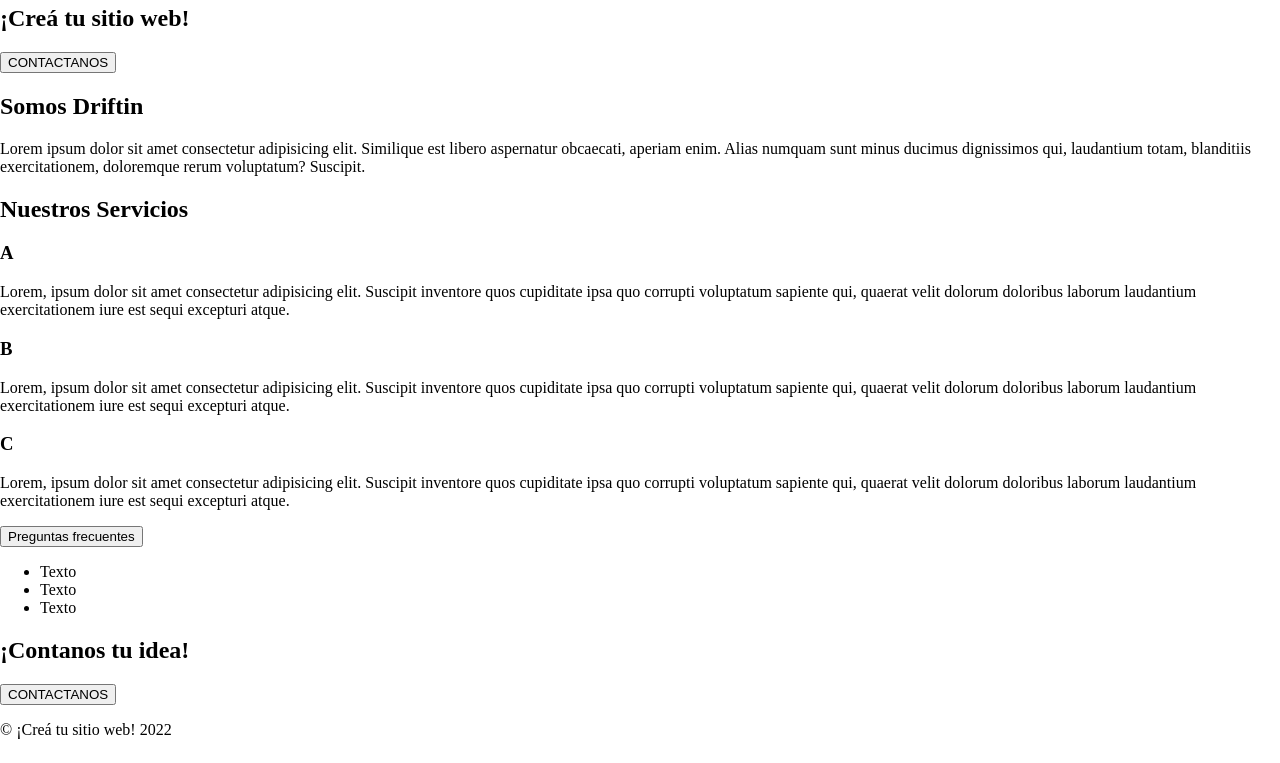
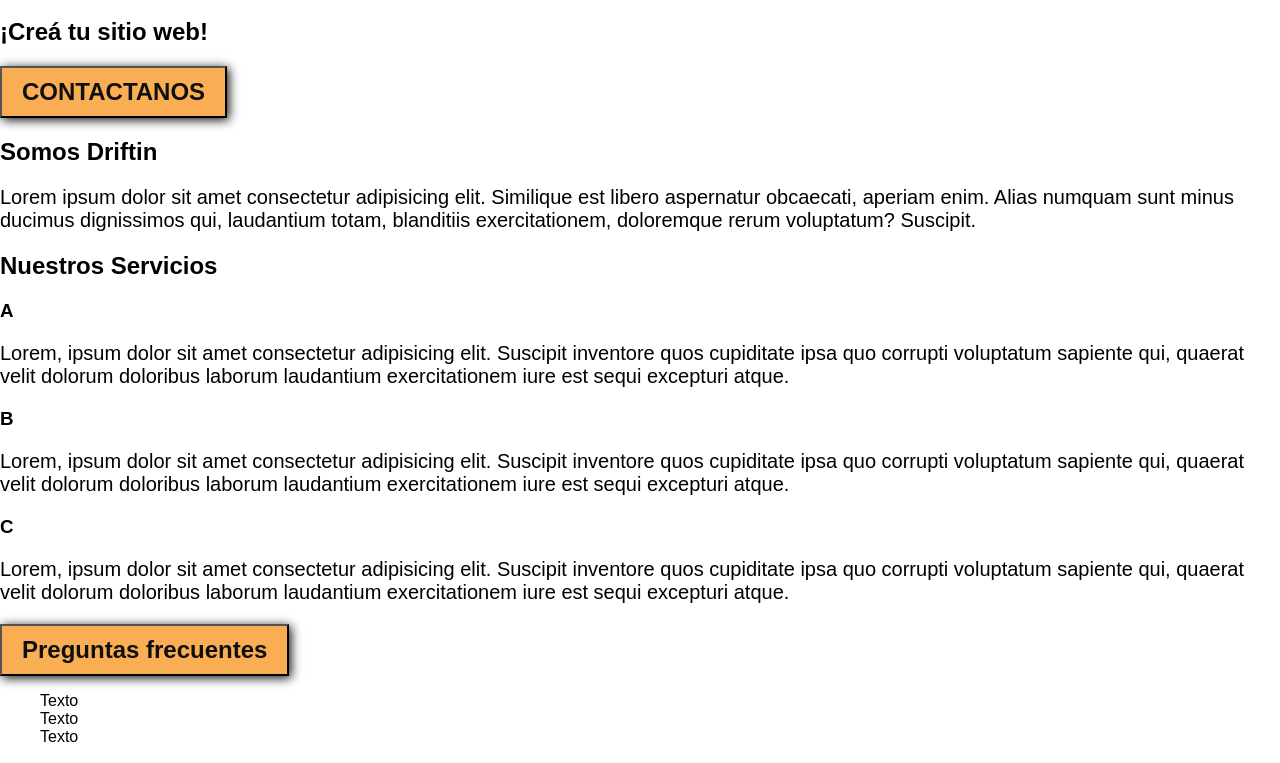
Before and after one commit to wikonarider/driftin-html-css, a plain HTML site: page index.html in a window 1280 px wide. Shown: the part 83-846 px from the top of the page. Drawn offline with Linux system fonts and the light colour scheme.

Commit message:
add container style

```diff
--- a/index.css
+++ b/index.css
@@ -2,7 +2,32 @@
     box-sizing: border-box;
 }
 
-
 body {
+    font-family: 'Krona One', sans-serif;
     margin: 0;
 }
+
+h1 { font-size: 3.5 em;}
+h2 { font-size: 2.7 em;}
+h3 { font-size: 2 em;}
+p{
+    font-size: 1.25em;
+}
+ul{ list-style: none;}
+
+button {
+    font-size: 1.5em;
+    font-weight: bold;
+    padding: 10px 20px;
+    box-shadow:2px 2px 10px #0f0f0f;
+    color:#0f0f0f;
+    background-color: #F9AE54 ;
+}
+button:hover{
+    background-color: #fdd249  ;
+}
+
+.container {
+    max-width: 1400px;
+    margin: auto;
+}
```
